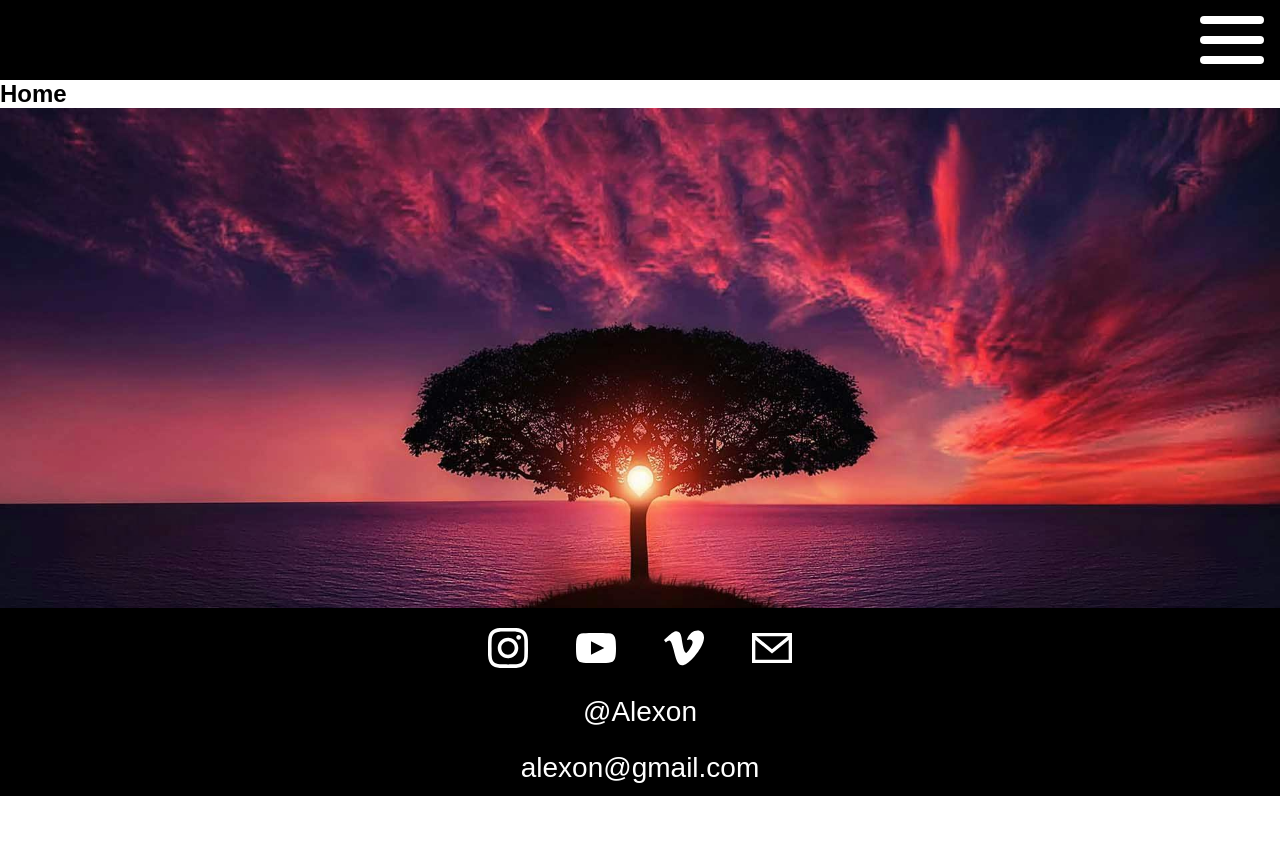
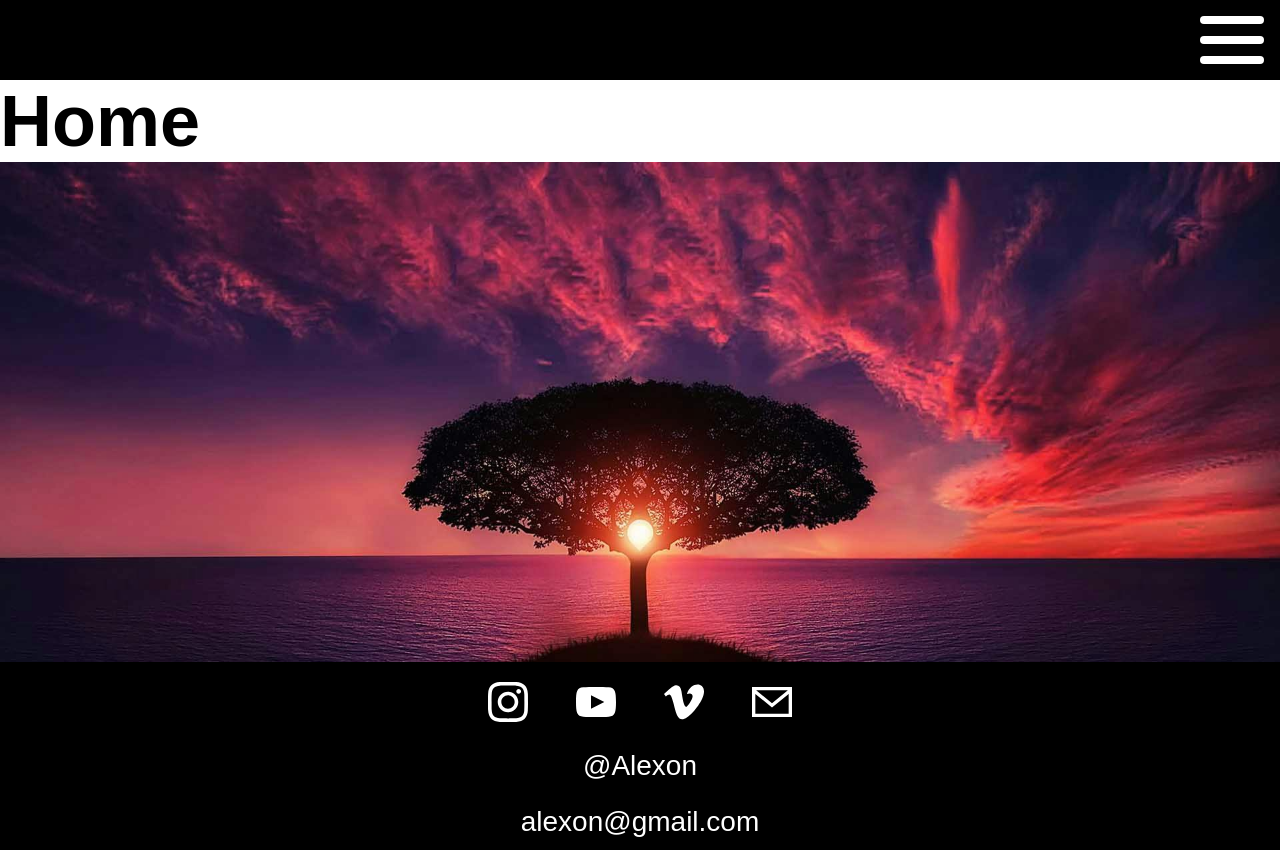
Before and after one commit to Nicolasbuisson/AlexonWebsite, a React (Create React App) app: page / in a window 1280 px wide. Before the commit the page ends 800 px from the top, so only its background shows below. Built offline with nearby package versions, Linux system fonts and the light colour scheme.

Commit message:
start Design System

```diff
--- a/src/index.css
+++ b/src/index.css
@@ -4,6 +4,8 @@
   /* TODO add a font family you like here */
   font-family: 'Source Sans Pro', sans-serif
 }
+
+/* Design system */
 
 :root {
   --ff-primary: 'Source Sans Pro', sans-serif;
@@ -27,7 +29,19 @@
       --fs-h1: 4.5rem;
       --fs-h2: 3.1rem;
       --fs-h3: 1.75rem;
-      --fs-body: 1.25rem;
-
+      --fs-body: 1.0rem;
   }
 }
+
+h1 {
+  font-size: var(--fs-h1);
+}
+h2 {
+  font-size: var(--fs-h2);
+}
+h3 {
+  font-size: var(--fs-h3);
+}
+body {
+  font-size: var(--fs-body);
+}
```
